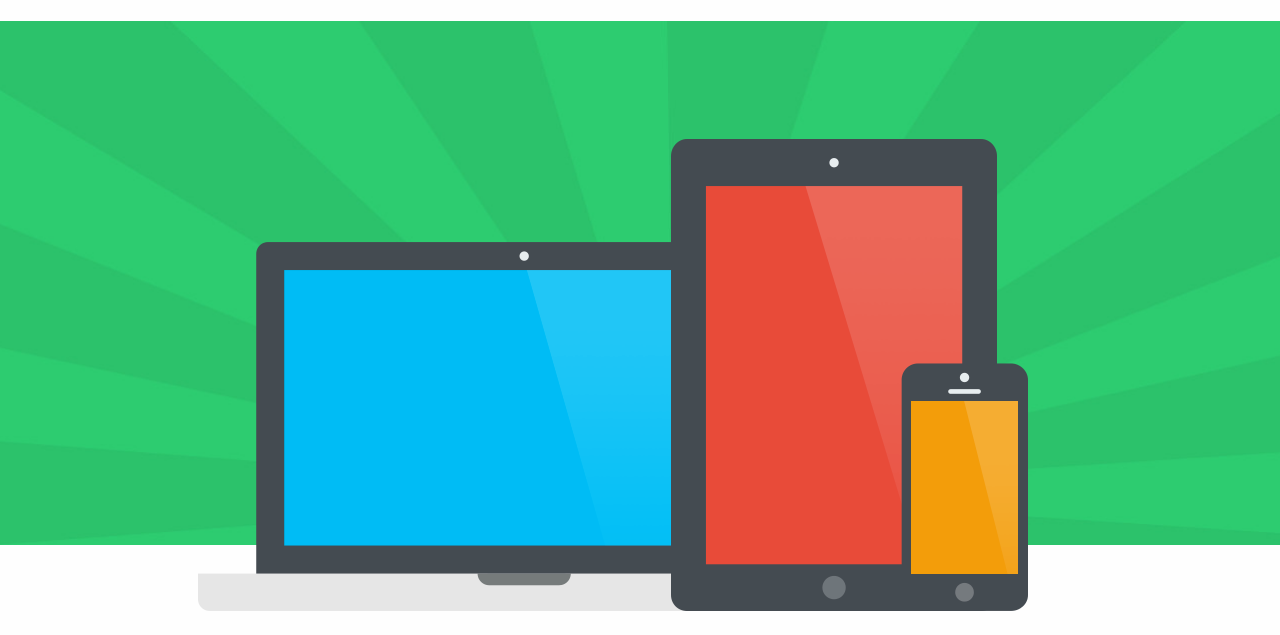
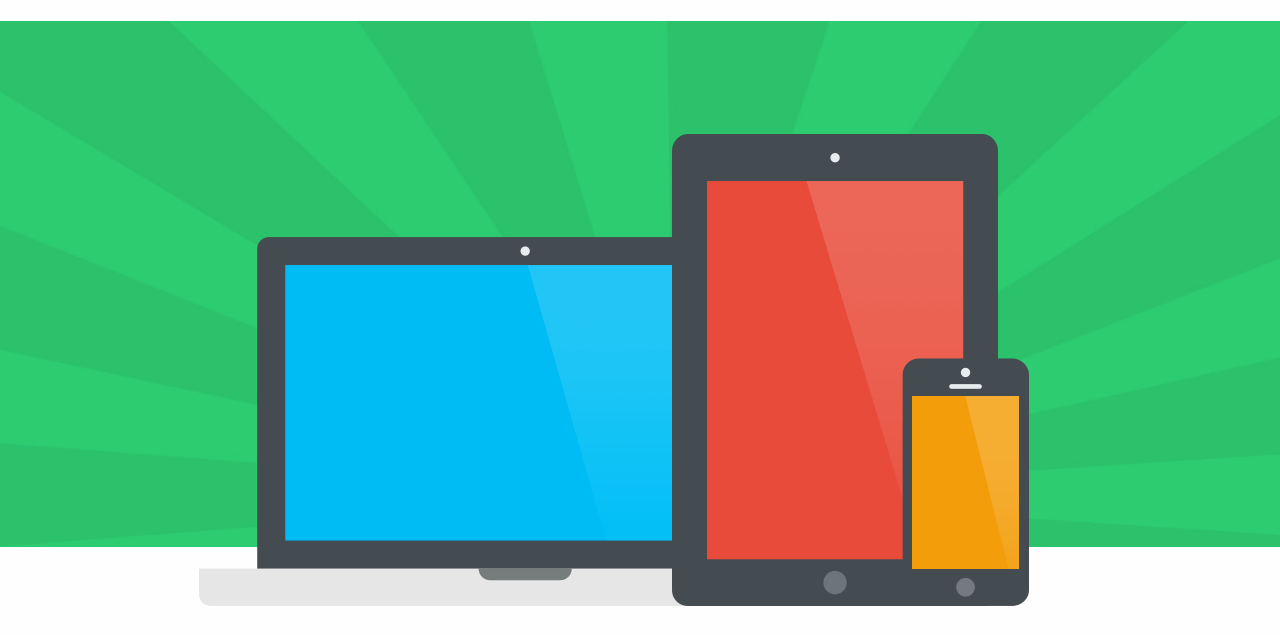
Before and after one commit to npmcdn-to-unpkg-bot/diploma, a plain HTML site: page index.html in a window 1280 px wide. Shown: the part 165-800 px from the top of the page. Drawn offline with nearby package versions, Linux system fonts and the light colour scheme.

Commit message:
fix intro slider container

```diff
--- a/index.html
+++ b/index.html
@@ -93,8 +93,8 @@
 
 	<main role="main" >
 		<section class="ba-intro">
-			<div class="ba-intro__callout">
-				<div class="ba-container">
+			<div class="ba-intro__callout ba-text-center">
+
 					<div class="ba-intro-slider">
 						<div class="ba-intro-slider__slide">
 							<img src="img/devices.png">
@@ -106,7 +106,8 @@
 							<img src="img/devices.png">
 						</div>
 					</div>
-				</div>
+
+
 
 			</div>
 			<div class="ba-container">
--- a/less/slick.less
+++ b/less/slick.less
@@ -67,9 +67,9 @@
     [dir="rtl"] & {
         float: right;
     }
-    img {
-        display: block;
-    }
+    // img {
+    //     display: block;
+    // }
     &.slick-loading img {
         display: none;
     }
--- a/less/style.less
+++ b/less/style.less
@@ -293,7 +293,7 @@ body {
 
 
 .ba-intro-slider {
-    padding-top: 52px;
+    padding-top: 47px;
     margin-bottom: 110px;
     position: relative;
     top: 66px;
@@ -304,9 +304,9 @@ body {
             padding: 0 80px 0 28px;
         }
 
-        img {
-            display: block;
-        }
+        // img {
+        //     display: block;
+        // }
     }
 }
 
```
Also changed, not shown: css/style.css, 1 other file.
